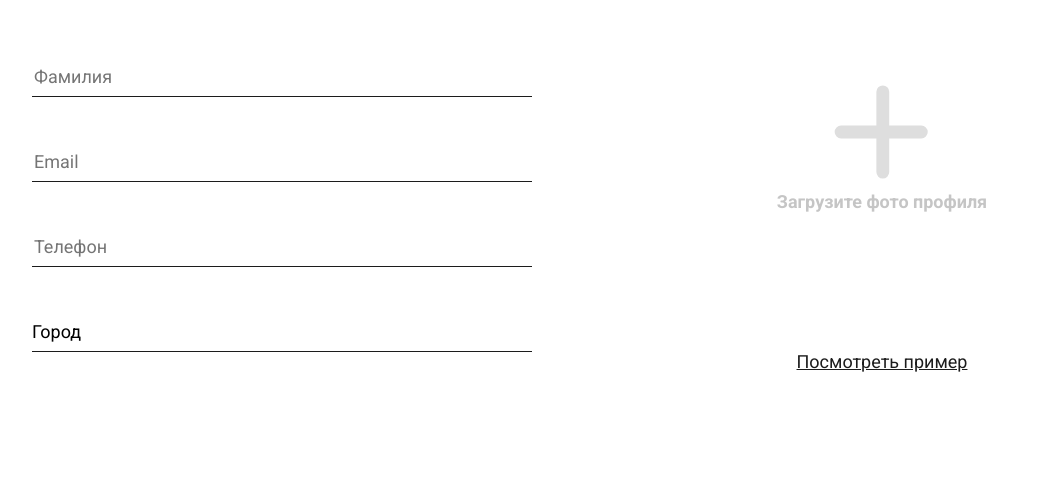
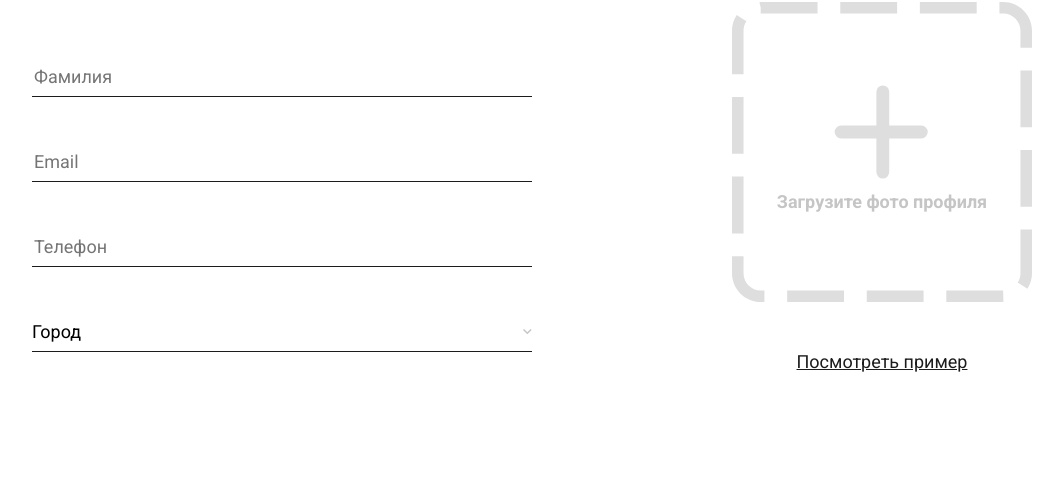
Before and after one commit to donSan4o/gett, a website: page public/connect.html in a window 1280 px wide. Shown: the part 148-627 px from the top of the page, without its empty margins (108-1171 px from the left). Drawn offline with nearby package versions, Linux system fonts and the light colour scheme; the site is published under a folder, as on GitHub Pages, so addresses that start at the root find nothing.

Commit message:
fix square

```diff
--- a/src/sass/main.scss
+++ b/src/sass/main.scss
@@ -695,13 +695,13 @@
 			    position: relative;
 			}
 			input.error {
-				background: url(/images/error.svg) no-repeat;
+				background: url(../images/error.svg) no-repeat;
 				background-size: 15px;
 				background-position: center right;
 			}
 			select {
 				justify-content: space-between;
-                background: url(/images/arrow-gray.svg) no-repeat;
+                background: url(../images/arrow-gray.svg) no-repeat;
                 background-size: 9px 6px;
                 background-position: center right;
 			}
@@ -725,7 +725,7 @@
 			.box__input {
 				width: 300px;
 				height: 300px;
-				background: url(/images/square.png) no-repeat;
+				background: url(../images/square.svg) no-repeat;
 				display: flex;
 				align-items: center;
 				justify-content: center;
```
Also changed, not shown: public/css/main.css, public/css/main.min.css, public/images/square.png (deleted), src/images/square.png (deleted).
